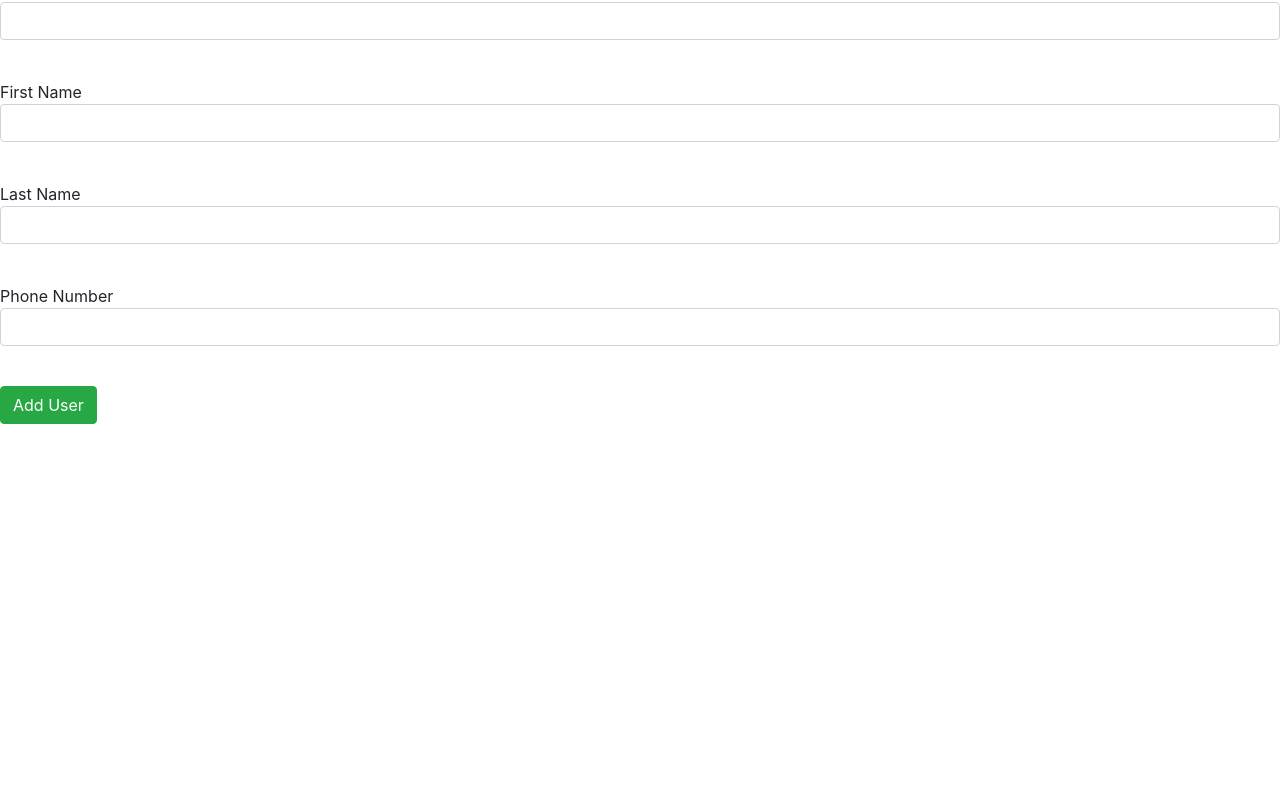
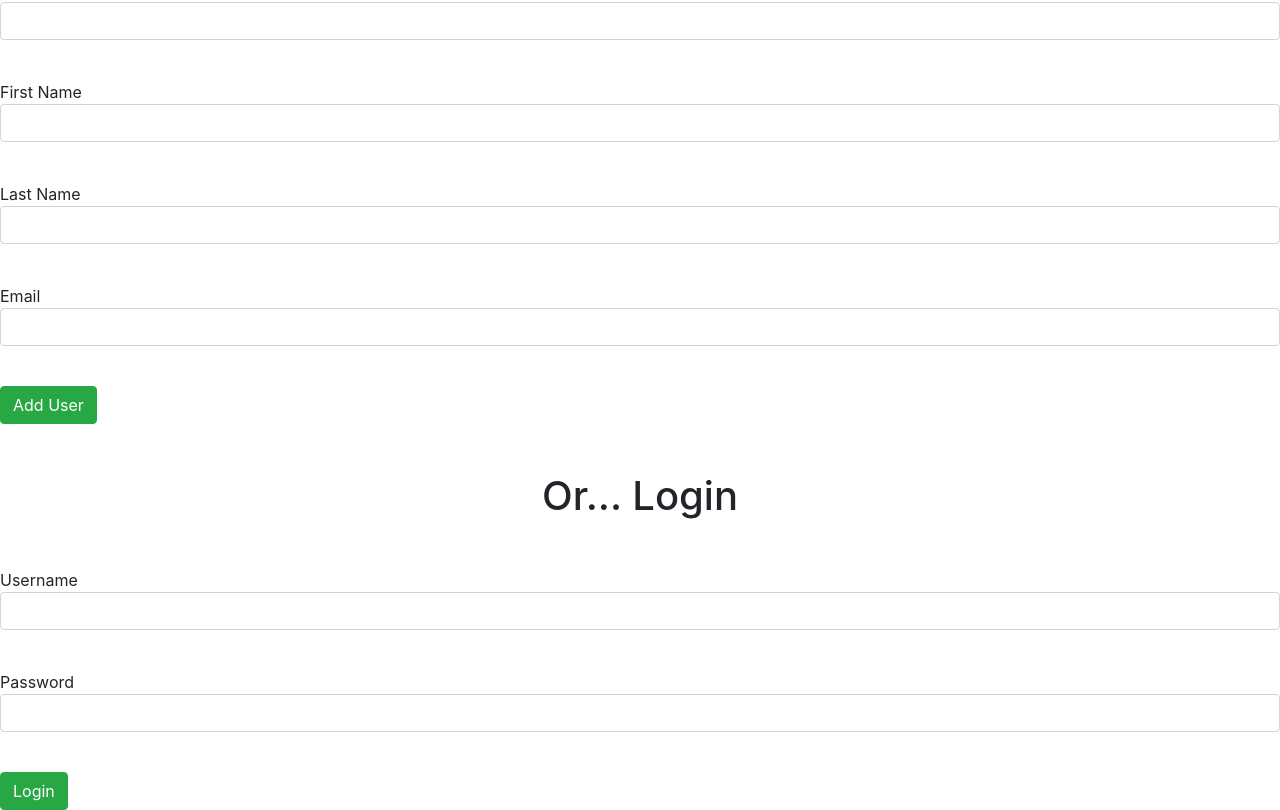
Before and after one commit to chuckhalliday/Taylor-Winfrey-Nation, a React (Create React App) app in the folder FrontEnd/: page /login in a window 1280 px wide. Shown: the part 268-1078 px from the top of the page. Before the commit the page ends 800 px from the top, so only its background shows below. Built offline with nearby package versions, Linux system fonts and the light colour scheme; the HTML template or start-up script is replaced by a standard one.

Commit message:
Add email to sql commands
Login component started

```diff
--- a/FrontEnd/src/App.js
+++ b/FrontEnd/src/App.js
@@ -4,11 +4,13 @@ import './App.css';
 //components
 
 import InputUser from "./Components/CreateUser";
+import Login from "./Components/Login";
 
 function App() {
   return (
     <Fragment>
      < InputUser />
+     < Login />
     </Fragment>
   );
 }
--- a/FrontEnd/src/Components/CreateUser.js
+++ b/FrontEnd/src/Components/CreateUser.js
@@ -9,8 +9,8 @@ const InputUser = () => {
   const [errorFirst_name, setErrorFirst_name] = useState("");
   const [last_name, setLast_name] = useState("");
   const [errorLast_name, setErrorLast_name] = useState("");
-  const [telephone, setTelephone] = useState("");
-  const [errorTelephone, setErrorTelephone] = useState("");
+  const [email, setEmail] = useState("");
+  const [errorEmail, setErrorEmail] = useState("");
 
   const validateSignUp = () => {
     let isValidated = true;
@@ -39,10 +39,10 @@ const InputUser = () => {
     } else {
       setErrorLast_name("")
     }
-    if (telephone === "") {
-      setErrorTelephone("! Please enter phone number")
+    if (email === "") {
+      setErrorEmail("! Please email")
     } else {
-      setErrorTelephone("")
+      setErrorEmail("")
     }
     return isValidated
   }
@@ -54,7 +54,7 @@ const InputUser = () => {
         password: password,
         first_name: first_name,
         last_name: last_name,
-        telephone: telephone
+        email: email
       }
       if (validateSignUp()) {
           await fetch('http://localhost:5000/users', {
@@ -64,16 +64,17 @@ const InputUser = () => {
           },
           body: JSON.stringify(body)
         }).then(function (res) {
-            return res.json();
-          })
-        }
+            alert(username + ' created!')
+            return res
+        })
+      }
     };
 
 
   return (
     <Fragment>
       <h1 className="text-center mt-5">Create User</h1>
-      <form className="mt-5" method="POST" action="https://localhost:5000/users" onSubmit={onSubmitForm}>
+      <form className="mt-5" onSubmit={onSubmitForm}>
         <div className="form-group">
           <span className="label">Username</span>
           <input type="text" className="form-control" value={username} onChange={e => setUsername(e.target.value)} />
@@ -95,9 +96,9 @@ const InputUser = () => {
           <span style={{ color: "red" }}>{errorLast_name}</span><br />
         </div>
         <div className="form-group">
-          <span className="label">Phone Number</span>
-          <input type="text" className="form-control" value={telephone} onChange={e => setTelephone(e.target.value)} />
-          <span style={{ color: "red" }}>{errorTelephone}</span><br />
+          <span className="label">Email</span>
+          <input type="text" className="form-control" value={email} onChange={e => setEmail(e.target.value)} />
+          <span style={{ color: "red" }}>{errorEmail}</span><br />
         </div>
         <button className="btn btn-success">Add User</button>
       </form>
--- /dev/null
+++ b/FrontEnd/src/Components/Login.js
@@ -0,0 +1,47 @@
+import React, { Fragment, useState} from "react";
+
+const Login = () => {
+    const [username, setUsername] = useState("");
+    const [errorUsername, setErrorUsername] = useState("");
+    const [password, setPassword] = useState("");
+    const [errorPassword, setErrorPassword] = useState("");
+
+    const validateCredentials = () => {
+        let isValidated = true;
+
+        if (username === "") {
+          setErrorUsername("! Please enter a Username");
+          isValidated = false;
+        } else {
+          setErrorUsername("")
+        }
+        if (password === "") {
+          setErrorPassword("! Please enter a Password");
+          isValidated = false
+        } else {
+          setErrorPassword("")
+        }
+        return isValidated
+    }
+
+    return (
+        <Fragment>
+          <h1 className="text-center mt-5">Or... Login</h1>
+          <form className="mt-5">
+            <div className="form-group">
+              <span className="label">Username</span>
+              <input type="text" className="form-control" value={username} onChange={e => setUsername(e.target.value)} />
+              <span style={{ color: "red" }}>{errorUsername}</span><br />
+            </div>
+            <div className="form-group">
+              <span className="label">Password</span>
+              <input type="text" className="form-control" value={password} onChange={e => setPassword(e.target.value)} />
+              <span style={{ color: "red" }}>{errorPassword}</span><br />
+            </div>
+            <button className="btn btn-success">Login</button>
+          </form>
+        </Fragment>
+      );
+}
+
+export default Login;
--- a/package.json
+++ b/package.json
@@ -19,7 +19,9 @@
   },
   "homepage": "https://github.com/chuckhalliday/firstecommproject#readme",
   "dependencies": {
+    "bcrypt": "^5.0.1",
     "cors": "^2.8.5",
+    "jsonwebtoken": "^8.5.1",
     "passport": "^0.5.2",
     "passport-local": "^1.0.0",
     "passport-openidconnect": "^0.1.1",
```
Also changed, not shown: 2 other files (tests, documents, lock files or other folders).
